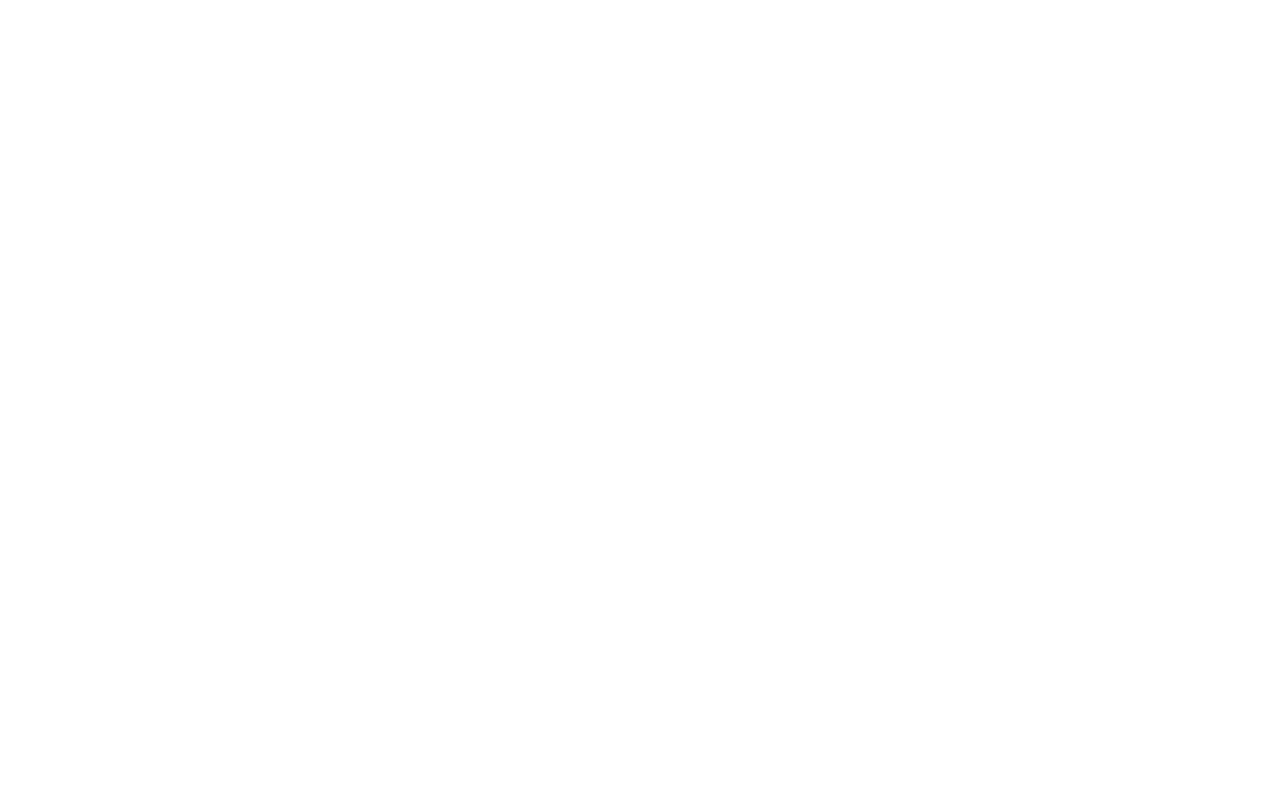
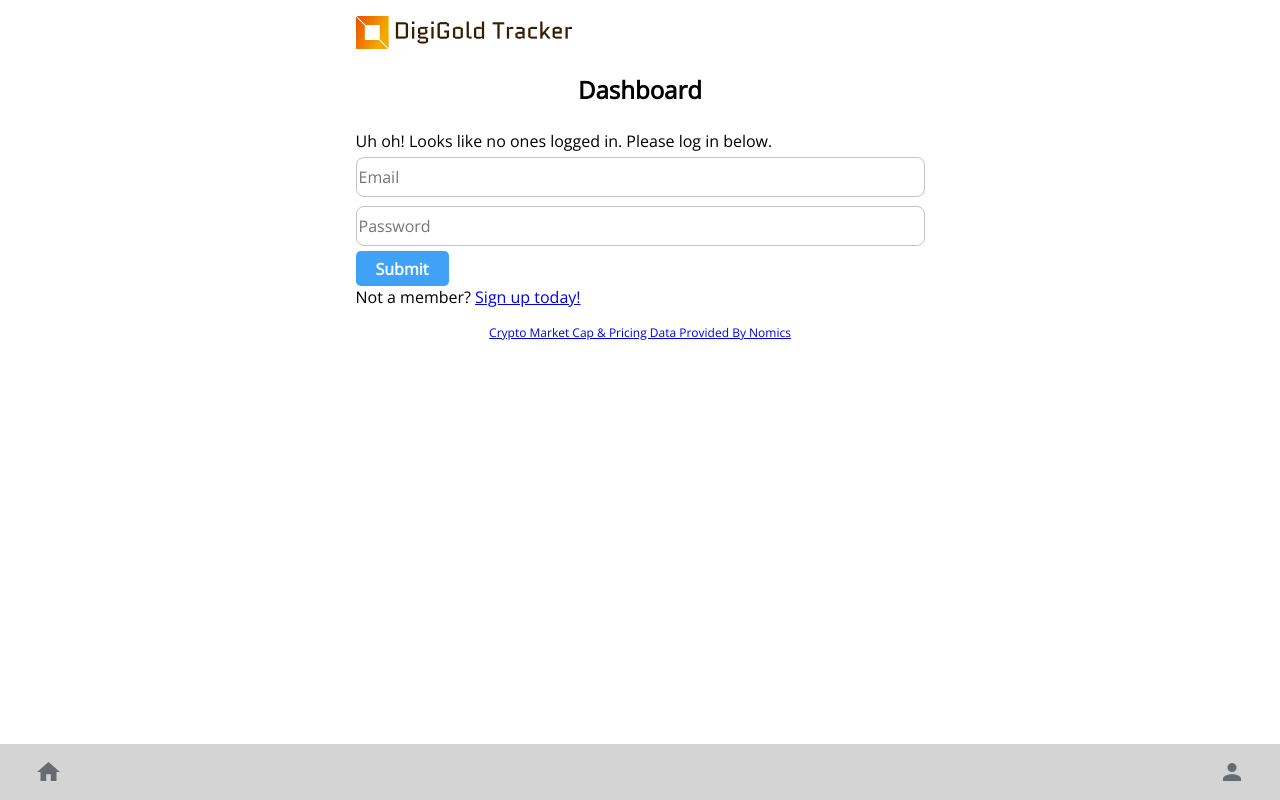
Before and after one commit to randomkeyz/practice, a React (Create React App) app in the folder crypto-tracker/: page /dashboard in a window 1280 px wide. Before the commit this address had no page. Built offline with nearby package versions, Linux system fonts and the light colour scheme; no server answers.

Commit message:
Updating routes. Updating toggle of elements based on login status. Updating login

```diff
--- /dev/null
+++ b/crypto-tracker/src/components/Dashboard.js
@@ -0,0 +1,29 @@
+import styled from "styled-components";
+import { useNavigate } from 'react-router-dom';
+import { useAuth } from '../contexts/AuthContext';
+import Login from './Login';
+
+const Dashboard = () => {
+    const { currentUser, logout } = useAuth();
+    const navigate = useNavigate();
+
+    if(currentUser) {
+        return (
+            <>
+                <button onClick={() => {
+                    logout();
+                    navigate(`/`);
+                }}>Logout</button>
+            </>
+        );
+    } else {
+        return (
+            <>
+                <p>Uh oh! Looks like no ones logged in. Please log in below.</p>
+                <Login />
+            </>
+        )
+    }
+}
+
+export default Dashboard;
--- a/crypto-tracker/src/components/Footer.js
+++ b/crypto-tracker/src/components/Footer.js
@@ -5,6 +5,7 @@
 import star from './../assets/images/star.png';
 import account from './../assets/images/account.png';
 import { Link } from 'react-router-dom';
+import { useAuth } from '../contexts/AuthContext';
 
 const StyledFooter = styled.footer`
     a{
@@ -27,15 +28,21 @@
 `;
 
 const Footer = () => {
+    const { currentUser } = useAuth();
+
     return (
         <StyledFooter>
             <a href="https://nomics.com" target="_blank">Crypto Market Cap &amp; Pricing Data Provided By Nomics</a>
             <div>
                 <span><Link to='/'><img src={home} alt='Home'/></Link></span>
-                <span><Link to='/assets'><img src={coin} alt='Assets'/></Link></span>
-                <span><Link to='/favs'><img src={star} alt='Favorites'/></Link></span>
                 <span>
-                    <Link to='/signup'><img src={account} alt='Sign Up'/></Link>
+                    { currentUser !== null && <Link to='/assets'><img src={coin} alt='Assets'/></Link> }
+                </span>
+                <span>
+                    { currentUser !== null && <Link to='/favs'><img src={star} alt='Favorites'/></Link> }
+                </span>
+                <span>
+                    <Link to={currentUser ? '/dashboard' : '/login'}><img src={account} alt='Login'/></Link>
                 </span>
             </div>
         </StyledFooter>
--- /dev/null
+++ b/crypto-tracker/src/components/Login.js
@@ -0,0 +1,51 @@
+import styled from "styled-components";
+import { Link, useNavigate } from "react-router-dom";
+import { useRef, useState } from "react";
+import { useAuth } from '../contexts/AuthContext';
+
+const StyledInput = styled.input`
+    width: 100%;
+    height: 2.5em;
+    border-radius: 0.5em;
+    border: 1px solid ${props => props.theme.colors.lightGray};
+    margin: 0.3em 0;
+`;
+
+const Login = () => {
+    const [error, setError] = useState('');
+    const [loading, setLoading] = useState(false);
+    const emailRef = useRef();
+    const passwordRef = useRef();
+    const { login } = useAuth();
+    const navigate = useNavigate();
+
+
+    const handleSubmit = async(e) => {
+        e.preventDefault();
+
+        try {
+            setError('');
+            setLoading(true);
+            await login(emailRef.current.value, passwordRef.current.value);
+        } catch (error){
+            console.log(error);
+            setError('Failed to login');
+        }
+        setLoading(false);
+        navigate(`/dashboard`);
+    };
+
+    return (
+        <>
+            {error && <p>{ error }</p>}
+            <form onSubmit={handleSubmit}>
+                <StyledInput type='email' ref={emailRef} placeholder='Email' required />
+                <StyledInput type='password' ref={passwordRef}  placeholder='Password' />
+                <button disabled={loading} type='submit'>Submit</button>
+                <p>Not a member? <Link to='/signup'>Sign up today!</Link></p>
+            </form>
+        </>
+    );
+};
+
+export default Login;
--- /dev/null
+++ b/crypto-tracker/src/components/SignUp.js
@@ -0,0 +1,64 @@
+import styled from "styled-components";
+import { Link } from "react-router-dom";
+import { useRef, useState } from "react";
+import { useAuth } from '../contexts/AuthContext';
+
+const StyledMessage = styled.p`
+    margin-bottom: 0.9em;
+`;
+
+const StyledInput = styled.input`
+    width: 100%;
+    height: 2.5em;
+    border-radius: 0.5em;
+    border: 1px solid ${props => props.theme.colors.lightGray};
+    margin: 0.3em 0;
+`;
+
+const StyledSubmit = styled.button`
+
+`;
+
+const SignUp = () => {
+    const [error, setError] = useState('');
+    const [loading, setLoading] = useState(false);
+    const emailRef = useRef();
+    const passwordRef = useRef();
+    const passwordConfirmRef = useRef();
+    const { signup } = useAuth();
+
+
+    const handleSubmit = async(e) => {
+        e.preventDefault();
+
+        if(passwordRef.current.value !== passwordConfirmRef.current.value){
+            return setError('Passwords do not match');
+        }
+
+        try {
+            setError('');
+            setLoading(true);
+            await signup(emailRef.current.value, passwordRef.current.value);
+        } catch (error){
+            console.log(error);
+            setError('Failed to create an account');
+        }
+        setLoading(false);
+    };
+
+    return (
+        <>
+            <StyledMessage>Sign up today to create your own crypto portfolio and watchlist.</StyledMessage>
+            {error && <p>{ error }</p>}
+            <form onSubmit={handleSubmit}>
+                <StyledInput type='email' ref={emailRef} placeholder='Email' required />
+                <StyledInput type='password' ref={passwordRef}  placeholder='Password' />
+                <StyledInput type='password' ref={passwordConfirmRef} placeholder='Password Confirm' />
+                <StyledSubmit disabled={loading} type='submit'>Submit</StyledSubmit>
+            </form>
+            <p>Already a member? <Link to='/login'>Log in here</Link></p>
+        </>
+    );
+};
+
+export default SignUp;
--- a/crypto-tracker/src/components/Title.js
+++ b/crypto-tracker/src/components/Title.js
@@ -25,6 +25,10 @@
                 return 'Top Cryptocurrencies by Market Cap';
             case '/signup':
                 return 'Create new account';
+            case '/login':
+                return 'Login';
+            case '/dashboard':
+                return 'Dashboard';
             default:
                 return renderGreeting();
         }
--- a/crypto-tracker/src/components/styles/Global.js
+++ b/crypto-tracker/src/components/styles/Global.js
@@ -87,6 +87,16 @@
         /*background: ${({ theme }) => theme.colors.body}*/
         font: normal 16px 'Open Sans', serif;
     }
+
+    button {
+        background: #3FA2F7;
+        border: none;
+        color: #fff;
+        font-weight: bold;
+        width: 5.8125em;
+        height: 2.1875em;
+        border-radius: 0.3em;
+    }
 `;
 
 export default GlobalStyles;
--- /dev/null
+++ b/crypto-tracker/src/contexts/AuthContext.js
@@ -0,0 +1,82 @@
+import React, { createContext, useContext, useState, useEffect } from "react";
+import { useNavigate } from 'react-router-dom';
+import {
+    sendPasswordResetEmail,
+    signOut,
+    signInWithEmailAndPassword,
+    createUserWithEmailAndPassword,
+    onAuthStateChanged,
+    connectAuthEmulator
+} from 'firebase/auth';
+import { auth } from '../firebase';
+
+
+const AuthContext = createContext();
+
+// Will allow use to access auth context from any component
+export function useAuth() {
+    return useContext(AuthContext);
+};
+
+const AuthProvider = ({ children }) => {
+    const [currentUser, setCurrentUser] = useState();
+    const [loading, setLoading] = useState(true);
+
+    function signup(email, password){
+        return createUserWithEmailAndPassword(auth, email, password);
+    }
+
+    function login(email, password) {
+        return signInWithEmailAndPassword(auth, email, password);
+    }
+
+    function logout() {
+        return signOut(auth);
+    }
+
+    function resetPassword(email) {
+        return sendPasswordResetEmail(auth, email);
+    }
+
+    function updateEmail(email) {
+        return currentUser.updateEmail(email);
+    }
+
+    function updatePassword(password) {
+        return currentUser.updatePassword(password);
+    }
+
+    useEffect(() => {
+        let unsubscribe = onAuthStateChanged(auth, (user) => {
+            setCurrentUser(user);
+            setLoading(false); // Set to false after user is authenticated
+
+            if(user !== null){
+                console.log(user, 'logged in');
+            } else {
+                console.log('no user');
+            }
+
+        });
+        return unsubscribe; // return will clean up the useEffect method
+    }, []);
+
+    const value = {
+        currentUser,
+        login,
+        signup,
+        logout,
+        resetPassword,
+        updateEmail,
+        updatePassword
+    };
+
+    return (
+        // All components must be wrapped in auth provider to have access to context and data being passed down
+        <AuthContext.Provider value={value}>
+            { !loading && children }
+        </AuthContext.Provider>
+    );
+}
+
+export default AuthProvider;
--- a/crypto-tracker/src/firebase.js
+++ b/crypto-tracker/src/firebase.js
@@ -1,14 +1,16 @@
-import firebase from 'firebase/app';
-import 'firebase/auth';
+import { initializeApp } from "firebase/app";
+import { getAuth } from 'firebase/auth';
+//import { getFirestore } from 'firebase/firestore';
 
-const app = firebase.initializeApp({
+const app = initializeApp({
     apiKey: process.env.REACT_APP_FIREBASE_API_KEY,
     authDomain: process.env.REACT_APP_FIREBASE_AUTH_DOMAIN,
     projectId: process.env.REACT_APP_FIREBASE_PROJECT_ID,
     storageBucket: process.env.REACT_APP_FIREBASE_STORAGE_BUCKET,
     messagingSenderId: process.env.REACT_APP_FIREBASE_MESSAGING_SENDER_ID,
-    appId: process.envREACT_APP_FIREBASE_APP_ID.
+    appId: process.env.REACT_APP_FIREBASE_APP_ID
 });
 
-export const auth = app.auth();
-export default app;
+export const auth = getAuth(app); // Passing app param is optional, but can pass to be explicit
+//export const db = getFirestore(app);
+//export default app;
--- a/crypto-tracker/src/index.js
+++ b/crypto-tracker/src/index.js
@@ -4,7 +4,9 @@
 import reportWebVitals from './reportWebVitals';
 import { BrowserRouter, Route, Routes } from 'react-router-dom';
 import Home from './routes/Home';
-import SignUp from './routes/SignUp';
+import Login from './components/Login';
+import Dashboard from './components/Dashboard';
+import SignUp from './components/SignUp';
 
 ReactDOM.render(
   <React.StrictMode>
@@ -13,6 +15,8 @@
       <Routes>
         <Route path='/' element={<App />}>
           <Route index element={<Home />}></Route>
+          <Route path='login' element={<Login />}></Route>
+          <Route path='dashboard' element={<Dashboard />}></Route>
           <Route path='signup' element={<SignUp />}></Route>
         </Route>
       </Routes>
--- a/crypto-tracker/src/routes/SignUp.js
+++ /dev/null
@@ -1,45 +0,0 @@
-import styled from "styled-components";
-import { Link } from "react-router-dom";
-import { useRef } from "react";
-import { useAuth } from "../contexts/AuthContext";
-
-const StyledMessage = styled.p`
-    margin-bottom: 0.9em;
-`;
-
-const StyledInput = styled.input`
-    width: 100%;
-    height: 2.5em;
-    border-radius: 0.5em;
-    border: 1px solid ${props => props.theme.colors.lightGray};
-    margin: 0.3em 0;
-`;
-
-const StyledSubmit = styled.input`
-
-`;
-
-const SignUp = () => {
-    const emailRef = useRef();
-    const passwordRef = useRef();
-    const passwordConfirmRef = useRef();
-    const { signup } = useAuth();
-
-    function handleSubmit(e){
-        e.preventDefault();
-        signup(emailRef.current.value, passwordRef.current.value);
-    }
-
-    return (
-        <>
-            <StyledMessage>Sign up today to create your own crypto portfolio and watchlist.</StyledMessage>
-            <StyledInput type='email' ref={emailRef} required />
-            <StyledInput type='password' ref={passwordRef} />
-            <StyledInput type='password' red={passwordConfirmRef} />
-            <StyledSubmit type='submit' />
-            <StyledMessage>Already a member? <Link to='/login'>Log in</Link></StyledMessage>
-        </>
-    );
-};
-
-export default SignUp;
```
Also changed, not shown: crypto-tracker/src/App.js (+9 -2 lines), crypto-tracker/src/routes/UserHandler.js (added, +15 -0 lines).
